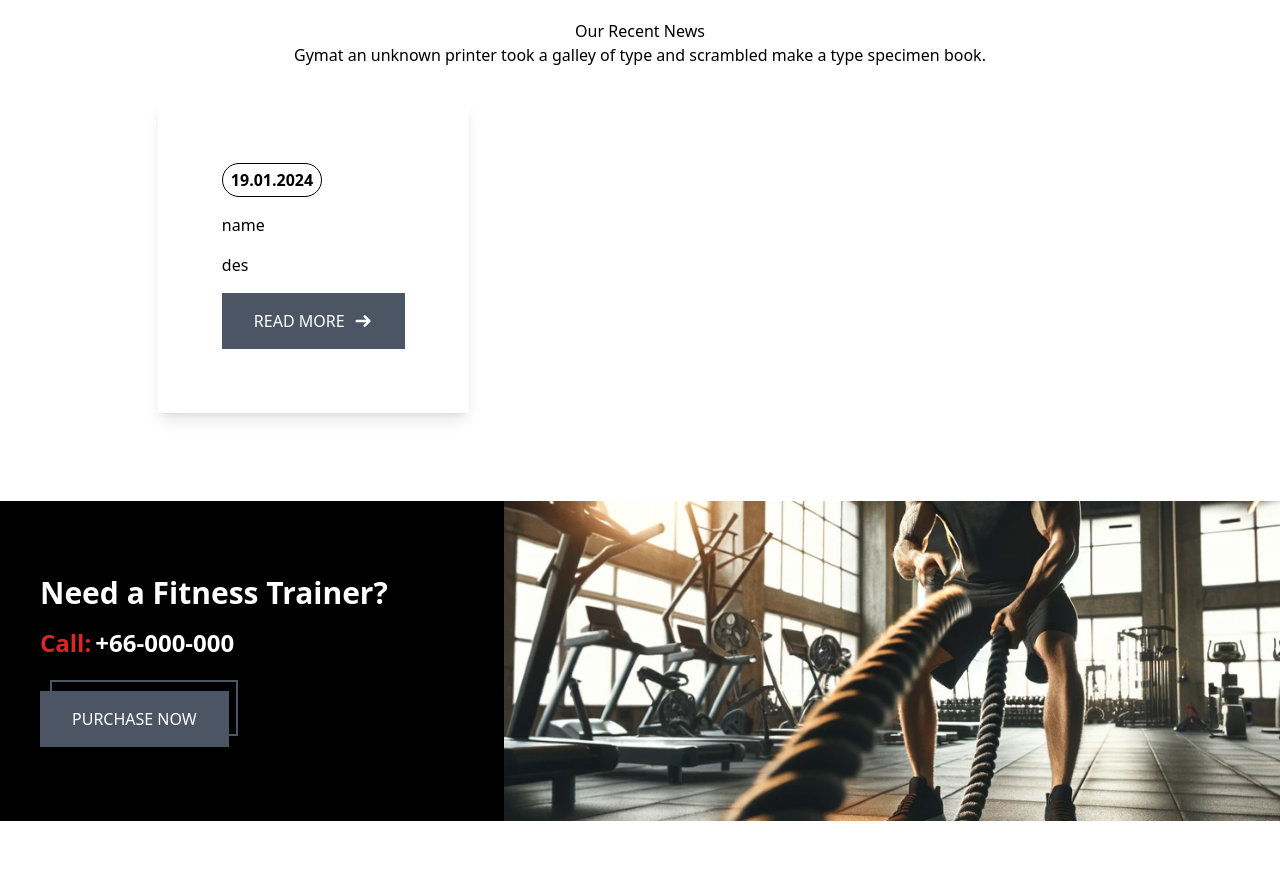
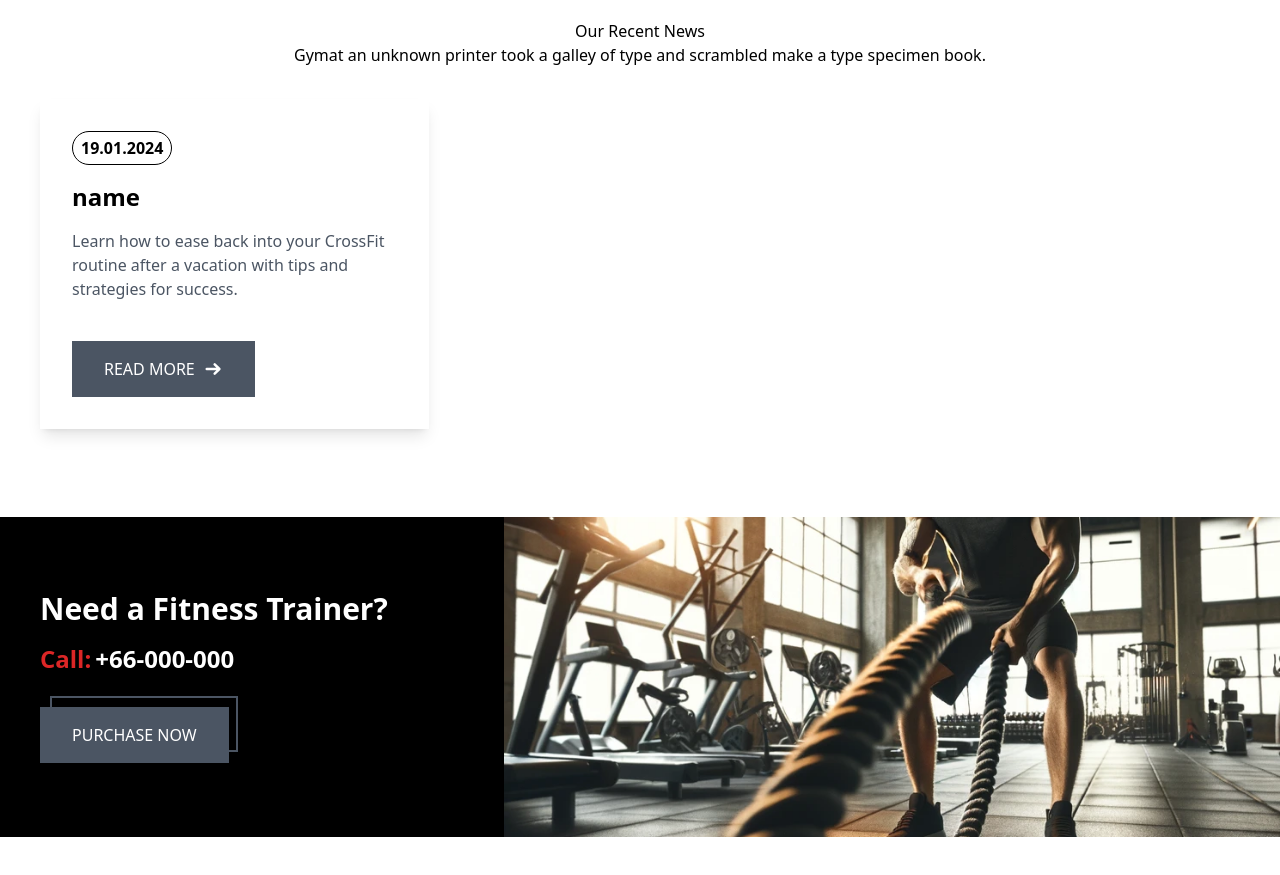
Before and after one commit to OnigiriKing/new-project, a React (Create React App) app: page / in a window 1280 px wide. Shown: the part 6614-7489 px from the top of the page. Built offline with nearby package versions, Linux system fonts and the light colour scheme.

Commit message:
Article component update

```diff
--- a/src/components/homeComp/Home.News/News.Article/Article.jsx
+++ b/src/components/homeComp/Home.News/News.Article/Article.jsx
@@ -4,10 +4,14 @@ import allSvg from "svg/allSvg";
 export default function Article({date, name, des}) {
   return (
     <div class="flex justify-center items-center shadow-lg">
-      <div class="flex flex-col gap-4 p-[4rem] items-start">
-        <div class="border-[1px] border-black p-1 px-2 rounded-full font-bold">19.01.2024</div>
-        <h3>name</h3>
-        <p>des</p>
+      <div class="flex flex-col gap-4 p-[2rem] items-start">
+        <div class="border-[1px] border-black p-1 px-2 rounded-full font-bold">
+          19.01.2024
+        </div>
+        <h3 class="font-bold text-2xl">name</h3>
+        <p class="text-gray-600 h-[6rem] text-left">
+          Learn how to ease back into your CrossFit routine after a vacation with tips and strategies for success.
+        </p>
         <Link class="button-class">READ MORE {allSvg(20).arrow}</Link>
       </div>
     </div>
```
Also changed, not shown: src/dist/style.css.
